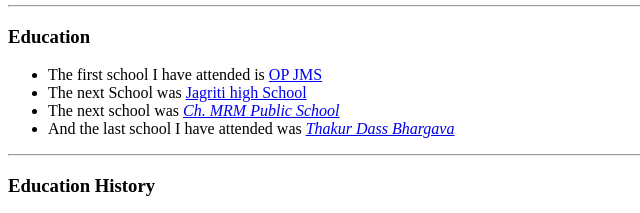
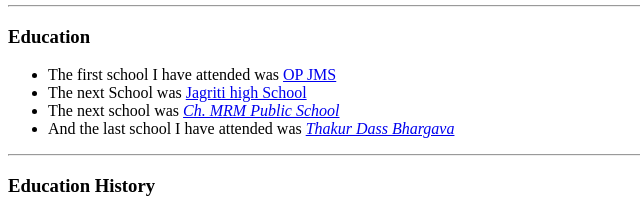
Before and after one commit to ayushverma0004/CV, a plain HTML site: page index.html in a window 1280 px wide. Shown: the part 202-415 px from the top of the page, 0-640 px from the left. Drawn offline with Linux system fonts and the light colour scheme.

Commit message:
Update index.html

```diff
--- a/index.html
+++ b/index.html
@@ -25,7 +25,7 @@
   <hr>
   <h3>Education</h3>
   <ul>
-    <li>The first school I have attended is <a href="https://www.opjms.edu.in/">OP JMS</a> </li>
+    <li>The first school I have attended was <a href="https://www.opjms.edu.in/">OP JMS</a> </li>
     <li>The next School was <a href="https://www.facebook.com/pages/category/High-School/Jagriti-sersec-school-hisar-haryana-132622813934451/">Jagriti high School</a> </li>
     <li>The next school was <a href="http://www.mrmschool.edu.in/"><em>Ch. MRM Public School</em></a> </li>
     <li>And the last school I have attended was <a href="http://www.seniormodelschool.co.in/"><em>Thakur Dass Bhargava</em></a> </li>
```
